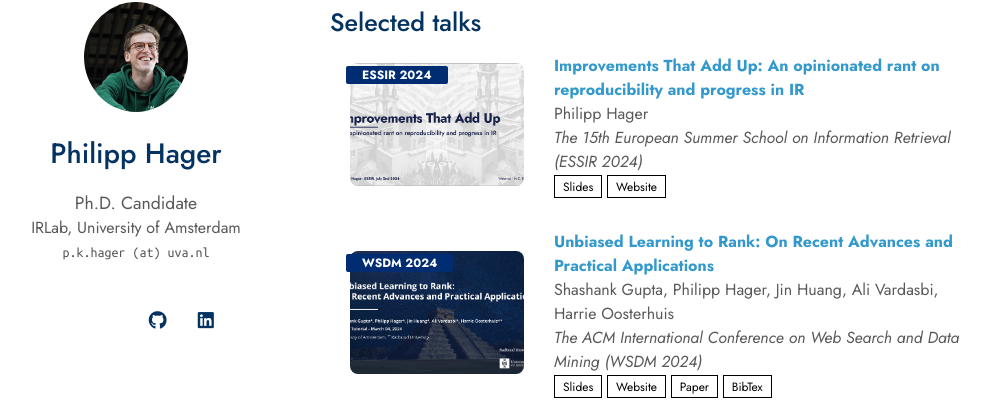
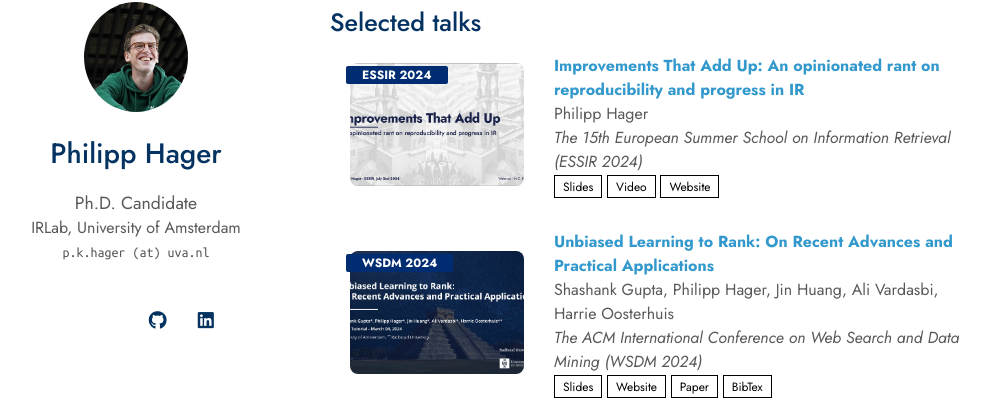
Before and after one commit to philipphager/philipphager.github.io, a Jekyll site: the page built from index.md, in a window 1280 px wide and 900 px high, scrolled down 1013 px. Shown: the part 82-482 px from the top of the window, without its empty margins (140-1130 px from the left). Built offline with Jekyll 4.4.1, drawn with Linux system fonts in a browser that asks for light colours; nearby versions of some CDN libraries; a style sheet for code colours, icons or effects is not loaded; our own code applies the rules of GitHub Pages for plain Markdown files.

Commit message:
Add video for ESSIR talk

```diff
--- a/_data/talks.yml
+++ b/_data/talks.yml
@@ -8,6 +8,7 @@ main:
     website: https://2024.essir.eu/speakers
     bibtex:
     image: ./assets/teasers/essir-2024.jpeg
+    video: https://www.youtube.com/watch?v=u83lpBzClBA
 
   - title: "Unbiased Learning to Rank: On Recent Advances and Practical Applications"
     authors: Shashank Gupta, Philipp Hager, Jin Huang, Ali Vardasbi, Harrie Oosterhuis
--- a/_includes/talks.md
+++ b/_includes/talks.md
@@ -24,6 +24,9 @@
       {% if link.slides %}
       <a href="{{ link.slides }}" class="btn btn-sm z-depth-0" role="button" target="_blank" style="font-size:12px;">Slides</a>
       {% endif %}
+      {% if link.video %}
+      <a href="{{ link.slides }}" class="btn btn-sm z-depth-0" role="button" target="_blank" style="font-size:12px;">Video</a>
+      {% endif %}
       {% if link.website %}
       <a href="{{ link.website }}" class="btn btn-sm z-depth-0" role="button" target="_blank" style="font-size:12px;">Website</a>
       {% endif %}
```
